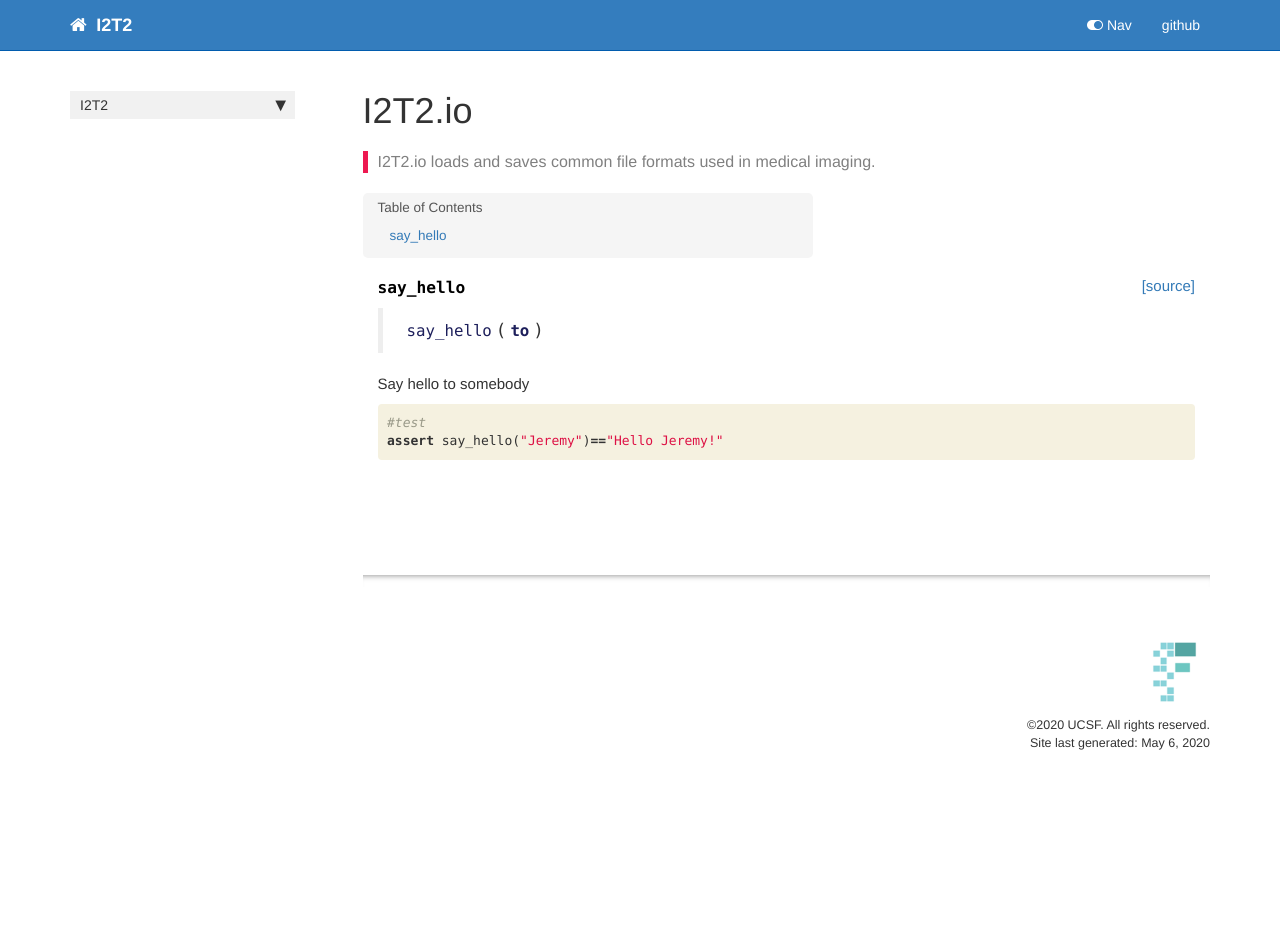
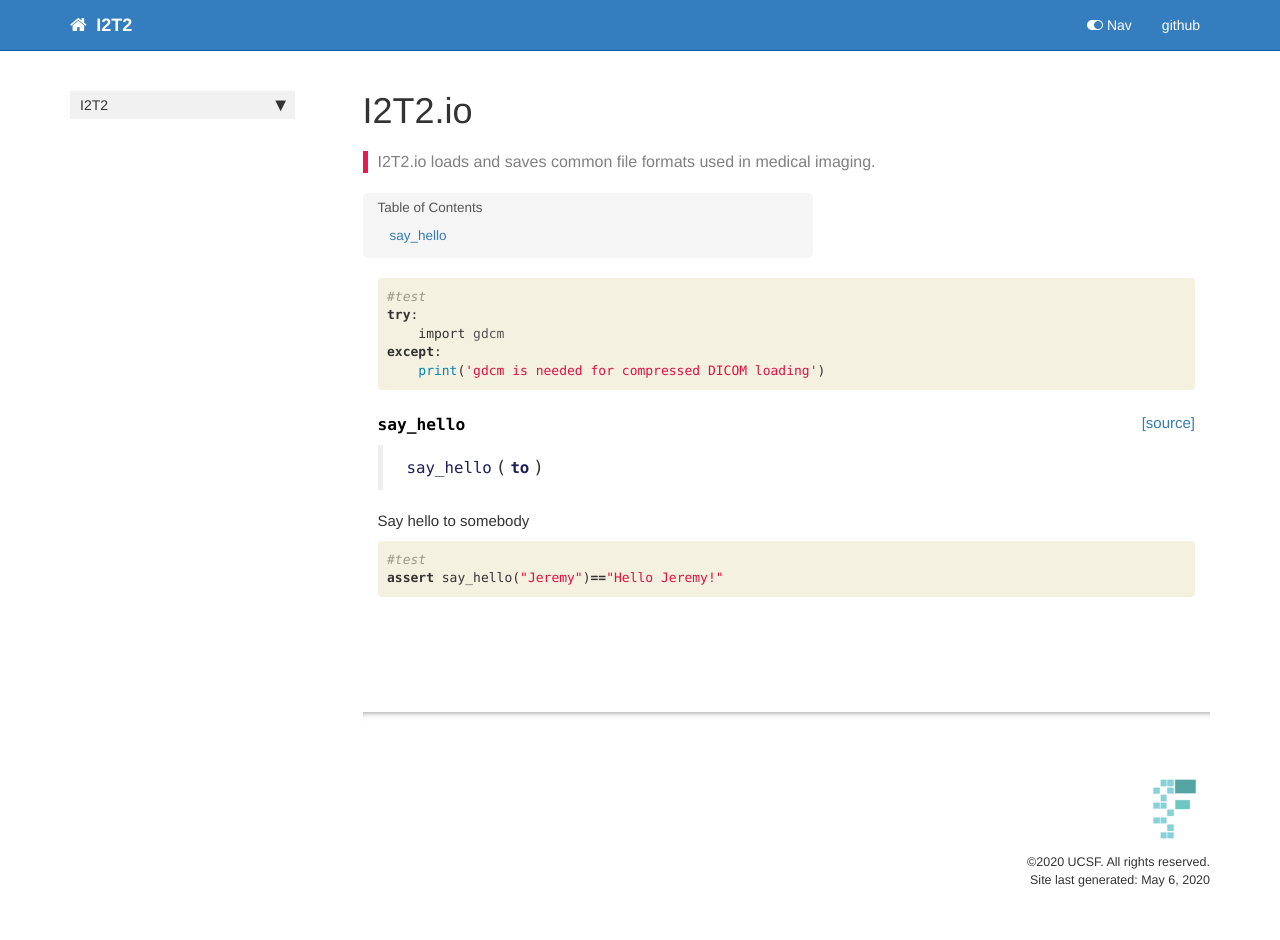
Before and after one commit to UCSF-intelligent-imaging/I2T2, a Jekyll site: the page built from docs/io.html, in a window 1280 px wide. Built offline with Jekyll 4.4.1, drawn with Linux system fonts in a browser that asks for light colours; nearby versions of some CDN libraries; comment, search, counter and statistics services are not loaded; before the commit the page ends 900 px from its top, so only the background shows below that.

Commit message:
add gdcm import test

```diff
--- a/docs/io.html
+++ b/docs/io.html
@@ -23,6 +23,27 @@
     {% raw %}
 
 <div class="cell border-box-sizing code_cell rendered">
+
+</div>
+    {% endraw %}
+
+    {% raw %}
+
+<div class="cell border-box-sizing code_cell rendered">
+<div class="input">
+
+<div class="inner_cell">
+    <div class="input_area">
+<div class=" highlight hl-ipython3"><pre><span></span><span class="c1">#test</span>
+<span class="k">try</span><span class="p">:</span>
+    <span class="kn">import</span> <span class="nn">gdcm</span>
+<span class="k">except</span><span class="p">:</span>
+    <span class="nb">print</span><span class="p">(</span><span class="s1">&#39;gdcm is needed for compressed DICOM loading&#39;</span><span class="p">)</span>
+</pre></div>
+
+    </div>
+</div>
+</div>
 
 </div>
     {% endraw %}
```
Also changed, not shown: 1 other file.
